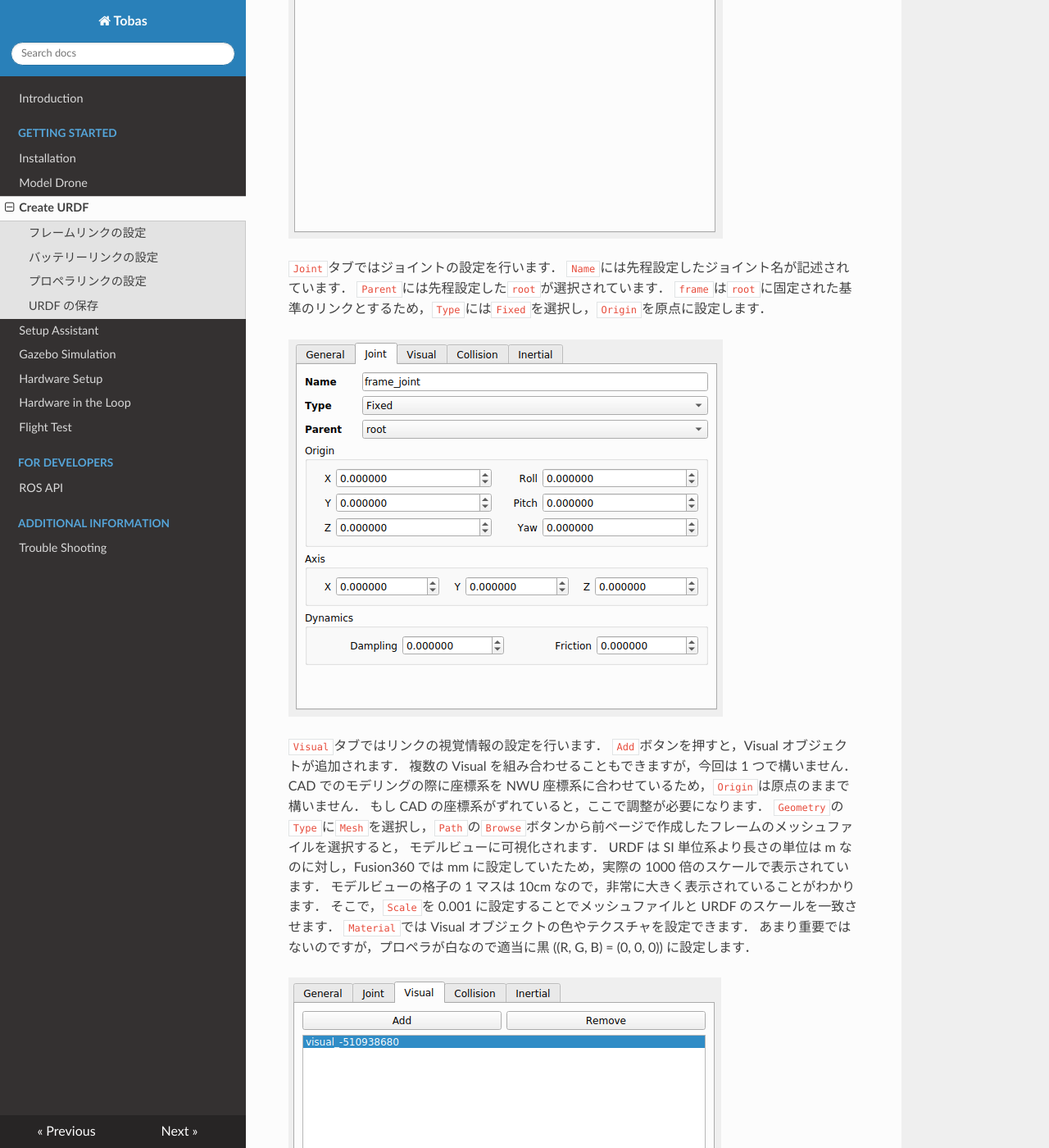
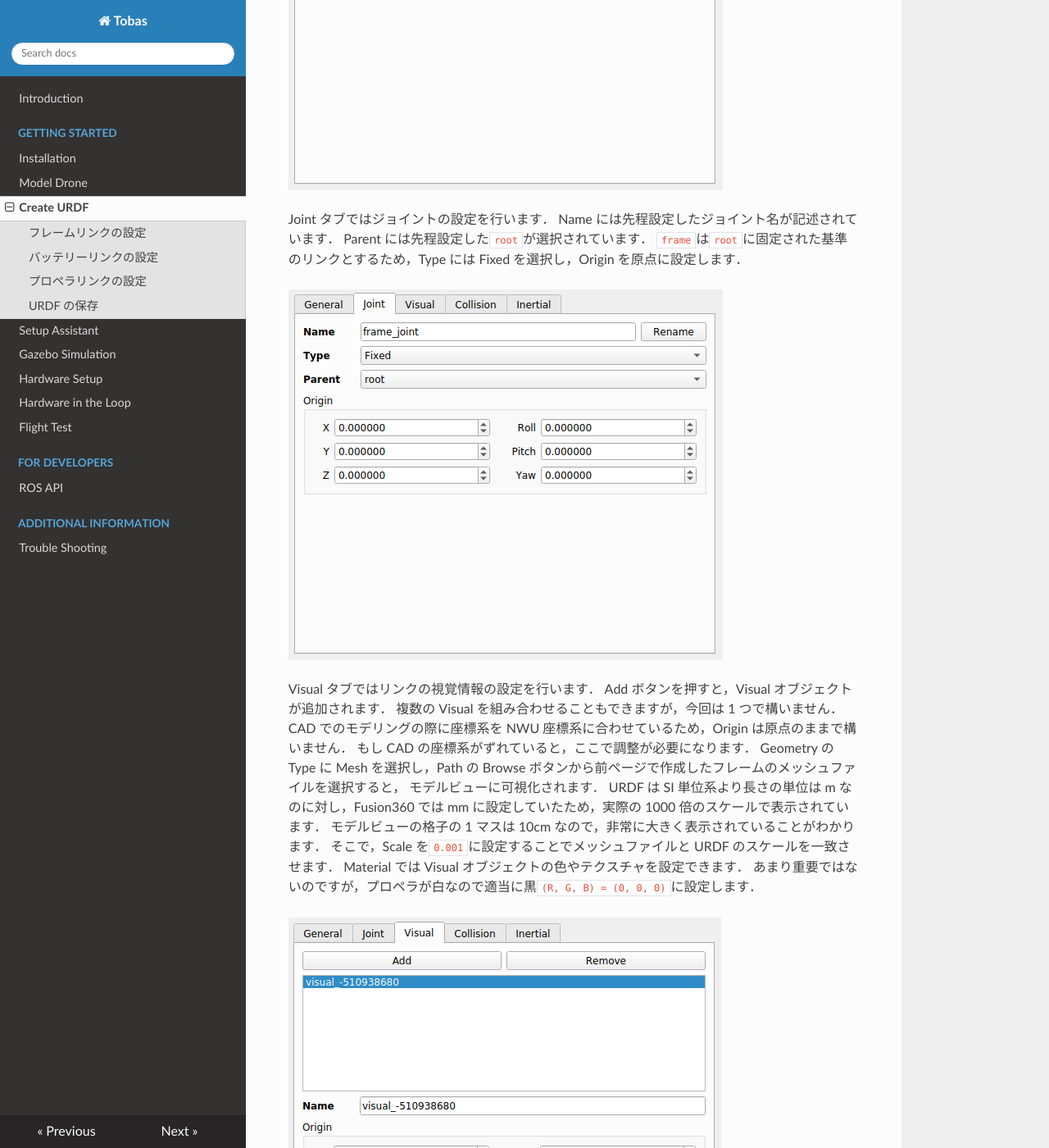
Before and after one commit to TobasFlightControl/tobas_wiki_ja, an MkDocs documentation site: the page built from docs/create_urdf.md, in a window 1280 px wide and 1400 px high, scrolled down 5006 px. Shown: the whole window at 82% size. Built offline with MkDocs 1.6.1, drawn with Linux system fonts in a browser that asks for light colours; nearby versions of some CDN libraries; some of the changed text lies outside the part shown.

Commit message:
edit: create_urdf

````diff
--- a/docs/create_urdf.md
+++ b/docs/create_urdf.md
@@ -193,21 +193,17 @@
 URDF の作成方法としては，エディタを用いて直接編集することが一般的ですが，
 今回は GUI で URDF が作成できるツールである URDF Builder を使用します．
 
-ターミナルから URDF Builder を起動します:
-
-```bash
-$ roslaunch urdf_builder urdf_builder.launch
-```
+Tobas を起動し，左上の選択リストから URDF Builder を選択します．
 
 ![launch](resources/create_urdf/launch.png)
 
-新しく URDF を作成するため，`New`ボタンを押します．
-すると，`Link`ツリーに`root`リンクが追加されます．
-今回は使いませんが，`Load`ボタンを押すと作成した URDF をロードして編集することができます．
+新しく URDF を作成するため，New ボタンを押します．
+すると，Link ツリーに`root`リンクが追加されます．
+今回は使いませんが，Load ボタンを押すと作成した URDF をロードして編集することができます．
 
 ![new](resources/create_urdf/new.png)
 
-画面左上の`Robot Name`に適当な名前を設定します．
+画面左上の Robot Name に適当な名前を設定します．
 今回はそのまま`f450`とします．
 
 ![robot_name](resources/create_urdf/robot_name.png)
@@ -216,8 +212,8 @@
 
 ---
 
-`Link`ツリーで右クリックし，`Add Link`を選択するとダイアログが現れます．
-`Link Name`に`frame`，`Joint Name`に`frame_joint`，`Parent`に`root`を選択して `OK` を押します．
+Link ツリーで右クリックし，Add Link を選択するとダイアログが現れます．
+Link Name に`frame`，Joint Name に`frame_joint`，Parent に`root`を選択して OK を押します．
 すると，ツリーに`frame`リンクが追加されます．
 
 ![frame/add_link](resources/create_urdf/frame/add_link.png)
@@ -225,48 +221,48 @@
 `frame`リンクの設定を行います．
 ツリーの`frame`をクリックすると，左下に設定画面が現れます．
 
-`General`タブを選択すると，先程設定したリンク名が記述されています．
+General タブを選択すると，先程設定したリンク名が記述されています．
 
 ![frame/general](resources/create_urdf/frame/general.png)
 
-`Joint`タブではジョイントの設定を行います．
-`Name`には先程設定したジョイント名が記述されています．
-`Parent`には先程設定した`root`が選択されています．
-`frame`は`root`に固定された基準のリンクとするため，`Type`には`Fixed`を選択し，`Origin`を原点に設定します．
+Joint タブではジョイントの設定を行います．
+Name には先程設定したジョイント名が記述されています．
+Parent には先程設定した`root`が選択されています．
+`frame`は`root`に固定された基準のリンクとするため，Type には Fixed を選択し，Origin を原点に設定します．
 
 ![frame/joint](resources/create_urdf/frame/joint.png)
 
-`Visual`タブではリンクの視覚情報の設定を行います．
-`Add`ボタンを押すと，Visual オブジェクトが追加されます．
+Visual タブではリンクの視覚情報の設定を行います．
+Add ボタンを押すと，Visual オブジェクトが追加されます．
 複数の Visual を組み合わせることもできますが，今回は 1 つで構いません．
-CAD でのモデリングの際に座標系を NWU 座標系に合わせているため，`Origin`は原点のままで構いません．
+CAD でのモデリングの際に座標系を NWU 座標系に合わせているため，Origin は原点のままで構いません．
 もし CAD の座標系がずれていると，ここで調整が必要になります．
-`Geometry`の`Type`に`Mesh`を選択し，`Path`の`Browse`ボタンから前ページで作成したフレームのメッシュファイルを選択すると，
+Geometry の Type に Mesh を選択し，Path の Browse ボタンから前ページで作成したフレームのメッシュファイルを選択すると，
 モデルビューに可視化されます．
 URDF は SI 単位系より長さの単位は m なのに対し，Fusion360 では mm に設定していたため，実際の 1000 倍のスケールで表示されています．
 モデルビューの格子の 1 マスは 10cm なので，非常に大きく表示されていることがわかります．
-そこで，`Scale`を 0.001 に設定することでメッシュファイルと URDF のスケールを一致させます．
-`Material`では Visual オブジェクトの色やテクスチャを設定できます．
-あまり重要ではないのですが，プロペラが白なので適当に黒 ((R, G, B) = (0, 0, 0)) に設定します．
+そこで，Scale を`0.001`に設定することでメッシュファイルと URDF のスケールを一致させます．
+Material では Visual オブジェクトの色やテクスチャを設定できます．
+あまり重要ではないのですが，プロペラが白なので適当に黒`(R, G, B) = (0, 0, 0)`に設定します．
 
 ![frame/visual_1](resources/create_urdf/frame/visual_1.png)
 ![frame/visual_2](resources/create_urdf/frame/visual_2.png)
 
-`Collision`タブではリンクの接触判定を行うための領域を設定します．
-`Add`ボタンを押すと，Collison オブジェクトが追加されます．
+Collision タブではリンクの接触判定を行うための領域を設定します．
+Add ボタンを押すと，Collison オブジェクトが追加されます．
 Visual と同じく複数の Collision を組み合わせることもできます．
-`Geometry`の`Type`に`Box`を選択します．
-Visual と同じく`Mesh`を選択してもよいのですが，
+Geometry の Type に Box を選択します．
+Visual と同じく Mesh を選択してもよいのですが，
 複雑なメッシュだと接触判定の際に計算が不安定になったり処理が重くなったりする可能性があるため，
-特別な理由が無い限りは`Mesh`以外のプリミティブ形状で近似することを勧めます．
+特別な理由が無い限りは Mesh 以外のプリミティブ形状で近似することを勧めます．
 モデルビューを見ながら，Box の大きさと位置を Visual を丁度覆い隠すくらいに設定します．
 今回は以下の画像のように設定しました．
 
 ![frame/collision_1](resources/create_urdf/frame/collision_1.png)
 ![frame/collision_2](resources/create_urdf/frame/collision_2.png)
 
-`Inertial`タブではリンクの質量特性を設定します．
-`Origin`にはリンクの重心を，`Mass`にはリンクの質量を，`Inertia`にはリンクの重心回りの慣性テンソルの要素を設定します．
+Inertial タブではリンクの質量特性を設定します．
+Origin にはリンクの重心を，Mass にはリンクの質量を，Inertia にはリンクの重心回りの慣性テンソルの要素を設定します．
 CAD でのモデリングの際に座標系を NWU 座標系に合わせているため，CAD のプロパティから取得した値をそのまま転記すればよいです．
 もし CAD の座標系がずれていると，ここで調整が必要になります．
 Visual と異なり Inertial は可視化されないため，座標系がずれていると確認が困難です．
@@ -278,41 +274,41 @@
 
 ---
 
-`Add Link`からバッテリーリンクを追加します．
-`Link Name`を`battery`，`Joint Name`を`battery_joint`，`Parent`を`frame`にします．
+Add Link からバッテリーリンクを追加します．
+Link Name を`battery`，Joint Name を`battery_joint`，Parent を`frame`にします．
 
 ![battery/add_link](resources/create_urdf/battery/add_link.png)
 
-`Joint`タブを編集する際に視覚情報があったほうが良いので，まず`Visual`タブを開きます．
-`Add`ボタンを押すと，Visual オブジェクトが追加されます．
-`Origin`は原点のままにします．
-LiPo バッテリーはほぼ直方体なので，メッシュファイルは使わずに`Geometry`の`Type`に`Box`を選択します．
-`Length`，`Width`，`Height`に実際のバッテリーの大きさを入力します．
-`Material`は実際のバッテリーが青を基調としているため青 ((R, G, B) = (0, 0, 1)) に設定します．
+Joint タブを編集する際に視覚情報があったほうが良いので，まず Visual タブを開きます．
+Add ボタンを押すと，Visual オブジェクトが追加されます．
+Origin は原点のままにします．
+LiPo バッテリーはほぼ直方体なので，メッシュファイルは使わずに Geometry の Type に Box を選択します．
+Length，Width，Height に実際のバッテリーの大きさを入力します．
+Material は実際のバッテリーが青を基調としているため青 ((R, G, B) = (0, 0, 1)) に設定します．
 
 ![battery/visual_1](resources/create_urdf/battery/visual_1.png)
 ![battery/visual_2](resources/create_urdf/battery/visual_2.png)
 
-`Joint`タブでジョイントの設定を行います．
-`battery`は`frame`に固定されているため，`Type`には`Fixed`を選択します．
-モデルビューを見ながら`Origin`を調整します．
+Joint タブでジョイントの設定を行います．
+`battery`は`frame`に固定されているため，Type には Fixed を選択します．
+モデルビューを見ながら Origin を調整します．
 
 ![battery/joint_1](resources/create_urdf/battery/joint_1.png)
 ![battery/joint_2](resources/create_urdf/battery/joint_2.png)
 
-`Collision`タブでリンクの接触判定領域を設定します．
-`Add`ボタンを押すと，Collison オブジェクトが追加されます．
-`Origin`と`Geometry`を`Visual`と全く同じように設定します．
+Collision タブでリンクの接触判定領域を設定します．
+Add ボタンを押すと，Collison オブジェクトが追加されます．
+Origin と Geometry を Visual と全く同じように設定します．
 
 ![battery/collision](resources/create_urdf/battery/collision.png)
 
-`Inertial`タブでリンクの質量特性を設定します．
+Inertial タブでリンクの質量特性を設定します．
 バッテリーの質量特性を直方体で近似することにします．
-すると重心は`Joint`の原点に一致するため，`Origin`の要素を全て 0 に設定します．
-`Mass`にバッテリーの質量を入力します．
-`Inertia`の`Box Inertia`をクリックするとダイアログが表示され，
-`X`，`Y`，`Z`に先程の`Length`，`Width`，`Height`をそれぞれ入力すると，直方体の慣性テンソルがタブ内に反映されます．
-`ixx`に比べて`iyy`と`izz`が大きく，矛盾は無さそうだということがわかります．
+すると重心は Joint の原点に一致するため，Origin の要素を全て 0 に設定します．
+Mass にバッテリーの質量を入力します．
+Inertia の Box Inertia をクリックするとダイアログが表示され，
+X，Y，Z に先程の Length，Width，Height をそれぞれ入力すると，直方体の慣性テンソルがタブ内に反映されます．
+ixx に比べて iyy と izz が大きく，矛盾は無さそうだということがわかります．
 
 ![battery/inertial_1](resources/create_urdf/battery/inertial_1.png)
 ![battery/inertial_2](resources/create_urdf/battery/inertial_2.png)
@@ -324,50 +320,50 @@
 
 ---
 
-`Add Link`からプロペラリンクを追加します．
-`Link Name`を`propeller1`，`Joint Name`を`propeller1_joint`，`Parent`を`frame`にします．
+Add Link からプロペラリンクを追加します．
+Link Name を`propeller1`，Joint Name を`propeller1_joint`，Parent を`frame`にします．
 
 ![propeller/add_link](resources/create_urdf/propeller/add_link.png)
 
-`Visual`タブを開き，`Add`ボタンで Visual オブジェクトを追加します．
-`Origin`は原点のままにします．
-`Geometry`の`Type`に`Mesh`を選択し，`Path`を設定します．
-必要に応じて`Scale`を修正します．
-`Material`は実物と同じく白 ((R, G, B) = (1, 1, 1)) に設定します．
+Visual タブを開き，Add ボタンで Visual オブジェクトを追加します．
+Origin は原点のままにします．
+Geometry の Type に Mesh を選択し，Path を設定します．
+必要に応じて Scale を修正します．
+Material は実物と同じく白`(R, G, B) = (1, 1, 1)`に設定します．
 
 ![propeller/visual](resources/create_urdf/propeller/visual.png)
 
-`Joint`タブでジョイントの設定を行います．
-プロペラはフレームに対して無限回転するため，`Type`には`Continuous`を選択します．
-モデルビューを見ながら`Origin`を調整します．
-プロペラは Z 軸まわりに回転するため，`Axis`を (X, Y, Z) = (0, 0, 1) とします．
+Joint タブでジョイントの設定を行います．
+プロペラはフレームに対して無限回転するため，Type には Continuous を選択します．
+モデルビューを見ながら Origin を調整します．
+プロペラは Z 軸まわりに回転するため，Axis を`(X, Y, Z) = (0, 0, 1)`とします．
 
 ![propeller/joint_1](resources/create_urdf/propeller/joint_1.png)
 ![propeller/joint_2](resources/create_urdf/propeller/joint_2.png)
 
-`Collision`タブでリンクの接触判定領域を設定します．
-`Add`ボタンを押すと，Collison オブジェクトが追加されます．
-`Geometry`の`Type`に`Cylinder`を選択し，
-`Origin`と`Cylinder`の`Radius`，`Length`を丁度 Visual オブジェクトを覆い隠すくらいに調整します．
+Collision タブでリンクの接触判定領域を設定します．
+Add ボタンを押すと，Collison オブジェクトが追加されます．
+Geometry の Type に Cylinder を選択し，
+Origin と Cylinder の Radius，Length を丁度 Visual オブジェクトを覆い隠すくらいに調整します．
 
 ![propeller/collision_1](resources/create_urdf/propeller/collision_1.png)
 ![propeller/collision_2](resources/create_urdf/propeller/collision_2.png)
 
-`Inertial`タブでリンクの質量特性を設定します．
-`Collision`と同じく円柱で近似することにします．
-`Origin`を`Collision`のそれと等しい値に設定し，`Mass`にプロペラの質量を入力します．
-`Inertia`の`Cylinder Inertia`をクリックするとダイアログが表示され，
-`Radius`，`Length`に`Collision`のそれらをそれぞれ入力すると，円柱の慣性テンソルがタブ内に反映されます．
-`izz`に比べて`ixx`と`iyy`が大きく，矛盾は無さそうだということがわかります．
+Inertial タブでリンクの質量特性を設定します．
+Collision と同じく円柱で近似することにします．
+Origin を Collision のそれと等しい値に設定し，Mass にプロペラの質量を入力します．
+Inertia の Cylinder Inertia をクリックするとダイアログが表示され，
+Radius，Length に Collision のそれらをそれぞれ入力すると，円柱の慣性テンソルがタブ内に反映されます．
+izz に比べて ixx と iyy が大きく，矛盾は無さそうだということがわかります．
 
 ![propeller/inertial_1](resources/create_urdf/propeller/inertial_1.png)
 ![propeller/inertial_2](resources/create_urdf/propeller/inertial_2.png)
 
 プロペラは全部で 4 枚なので他の 3 枚の設定を行うのですが，内容はほとんど同じなので`propeller1`をクローンすると早いです．
-`propeller1`が選択された状態で`Link`ツリーを右クリックし，`Clone Link`を選択すると，
+`propeller1`が選択された状態で Link ツリーを右クリックし，Clone Link を選択すると，
 オリジナルとリンク・ジョイント名のみが異なる`propeller1_1`が作成されます．
-今回，それぞれのプロペラはジョイント原点の符号と`Visual`のメッシュファイルのみが異なります．
-`propeller1_1`の`Joint`タブから`Origin`の符号を修正し，`Visual`タブの`Geometry`の`Path`を修正します．
+今回，それぞれのプロペラはジョイント原点の符号と Visual のメッシュファイルのみが異なります．
+`propeller1_1`の Joint タブから Origin の符号を修正し，Visual タブの Geometry の Path を修正します．
 同じ要領でもう 2 枚プロペラを増やし，合計 4 枚のプロペラを設定します．
 
 ![propeller/clone](resources/create_urdf/propeller/clone.png)
````
Also changed, not shown: other parts of docs/create_urdf.md (+2 -3 lines), docs/resources/create_urdf/frame/joint.png.
